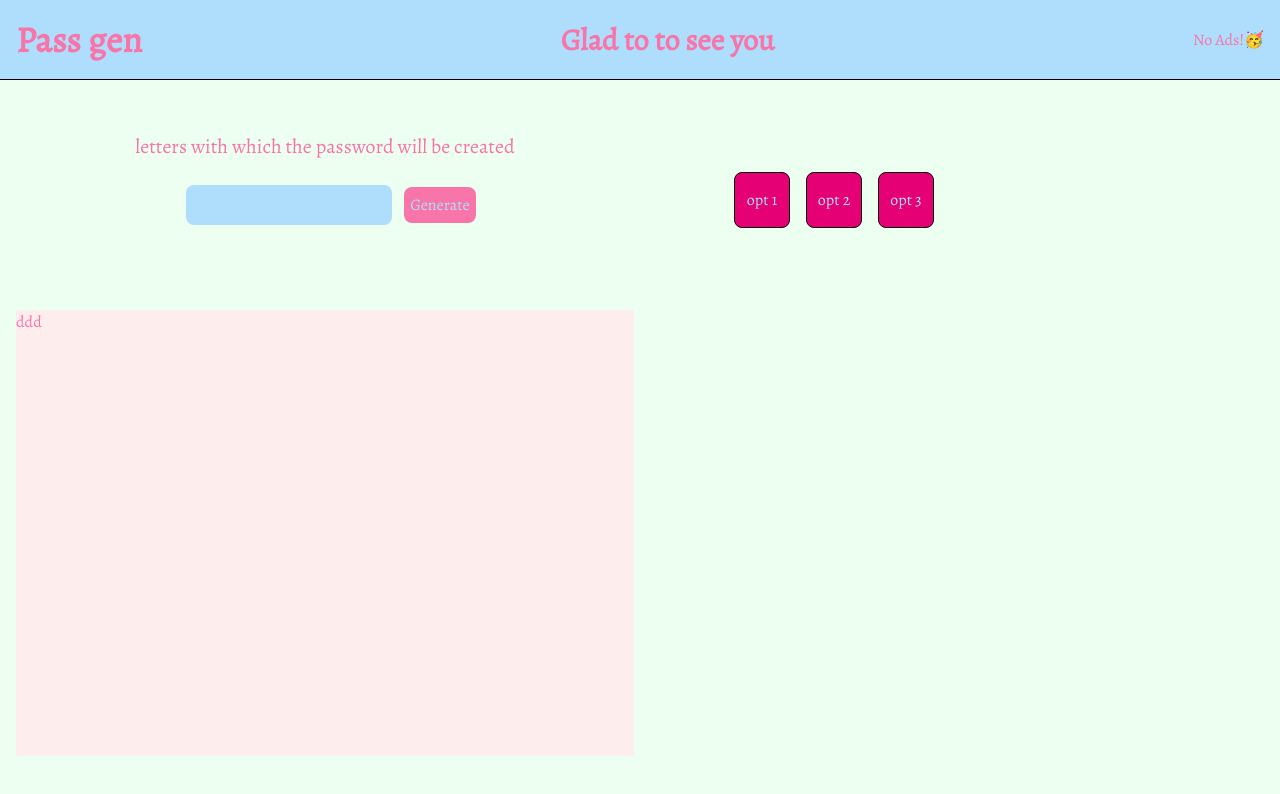
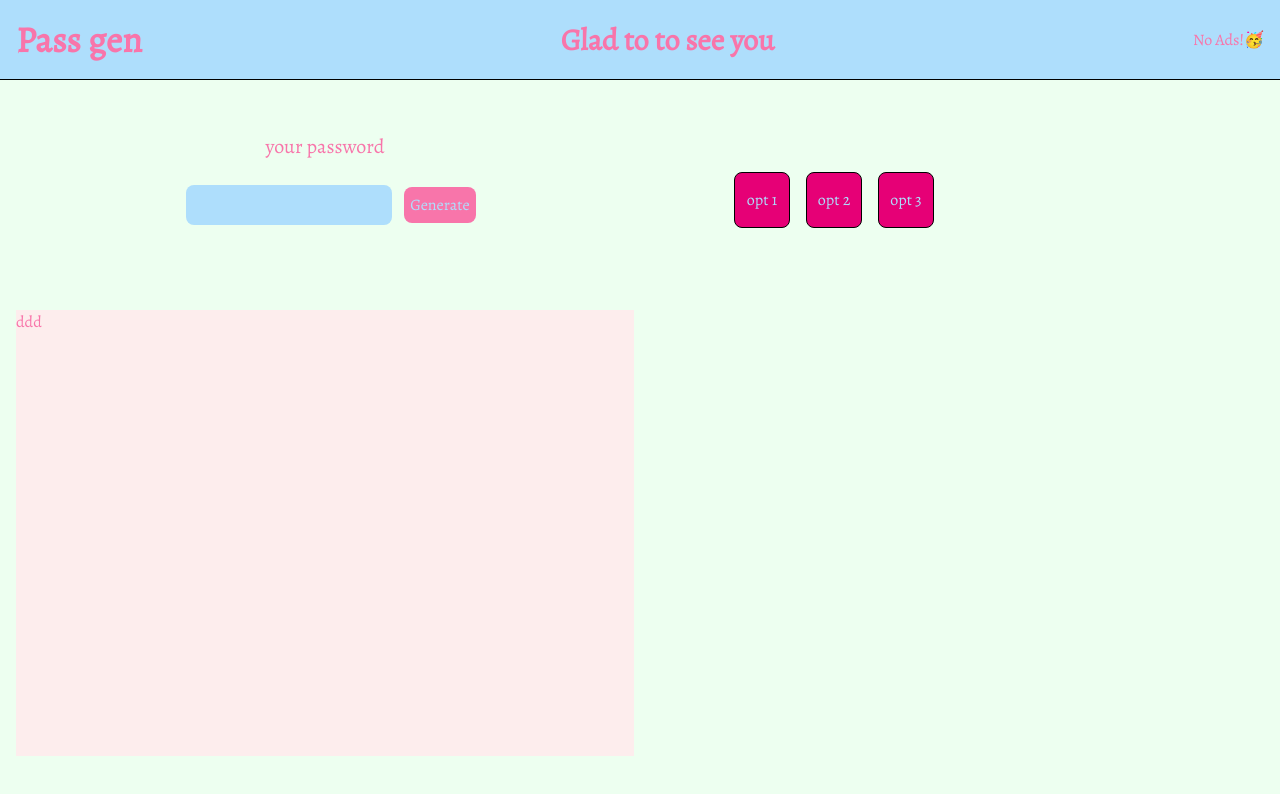
Before and after one commit to Badyan54/pass_gen, a Next.js app: page / in a window 1280 px wide. Shown: the top 794 px of the page. Built offline with nearby package versions, Linux system fonts and the light colour scheme.

Commit message:
correct h4

```diff
--- a/components/main/inputLetter.tsx
+++ b/components/main/inputLetter.tsx
@@ -7,7 +7,7 @@ interface InputLetterProps {
 export default function InputLetter({value, handleChange, handleClick}: InputLetterProps){
     return(
         <>
-            <h4>letters with which the password will be created</h4>
+            <h4>your password</h4>
             <div>
                 <input type="text" value ={value} onChange={handleChange} className="rounded-lg p-2 bg-blue-light m-3" />
                 <button onClick={handleClick} className="rounded-lg bg-pink-ligth p-1.5 text-blue-light">
```
